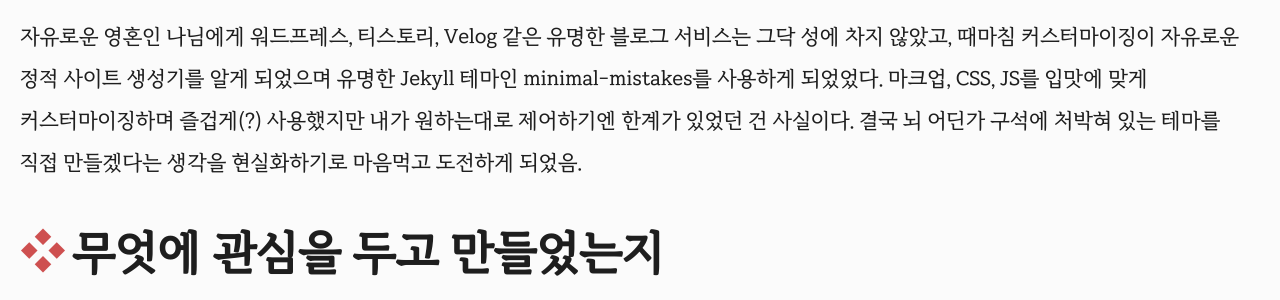
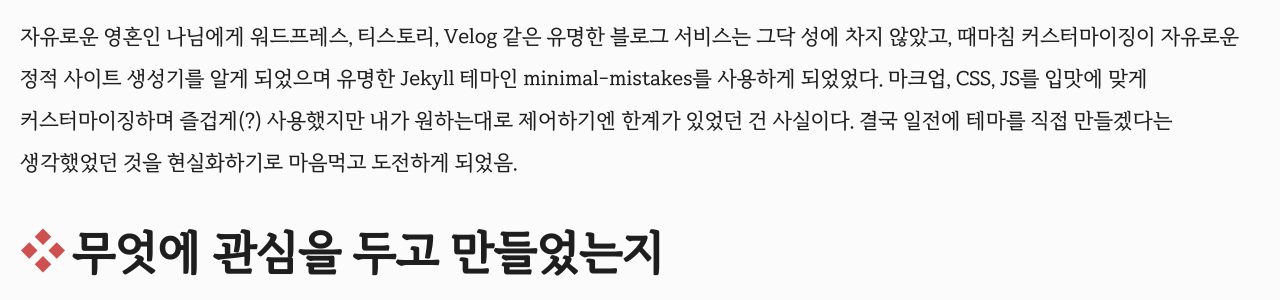
Before and after one commit to selosele/selosele.github.io, a Jekyll site: the page built from _posts/2020-06-24-made-jekyll-theme.md, in a window 1280 px wide. Shown: the part 758-1058 px from the top of the page. Built offline with Jekyll 4.4.1, drawn with Linux system fonts in a browser that asks for light colours; comment, search, counter and statistics services are not loaded; a style sheet for code colours, icons or effects is not loaded.

Commit message:
포스트 내용 수정

```diff
--- a/_posts/2020-06-24-made-jekyll-theme.md
+++ b/_posts/2020-06-24-made-jekyll-theme.md
@@ -21,7 +21,7 @@ post_dropcap: false
 
 ## 직접 만든 계기
 
-자유로운 영혼인 나님에게 워드프레스, 티스토리, Velog 같은 유명한 블로그 서비스는 그닥 성에 차지 않았고, 때마침 커스터마이징이 자유로운 정적 사이트 생성기를 알게 되었으며 유명한 Jekyll 테마인 minimal-mistakes를 사용하게 되었었다. 마크업, CSS, JS를 입맛에 맞게 커스터마이징하며 즐겁게(?) 사용했지만 내가 원하는대로 제어하기엔 한계가 있었던 건 사실이다. 결국 뇌 어딘가 구석에 처박혀 있는 테마를 직접 만들겠다는 생각을 현실화하기로 마음먹고 도전하게 되었음.
+자유로운 영혼인 나님에게 워드프레스, 티스토리, Velog 같은 유명한 블로그 서비스는 그닥 성에 차지 않았고, 때마침 커스터마이징이 자유로운 정적 사이트 생성기를 알게 되었으며 유명한 Jekyll 테마인 minimal-mistakes를 사용하게 되었었다. 마크업, CSS, JS를 입맛에 맞게 커스터마이징하며 즐겁게(?) 사용했지만 내가 원하는대로 제어하기엔 한계가 있었던 건 사실이다. 결국 일전에 테마를 직접 만들겠다는 생각했었던 것을 현실화하기로 마음먹고 도전하게 되었음.
 
 ## 무엇에 관심을 두고 만들었는지
 
```
Also changed, not shown: _posts/2020-04-11-making-jekyll-theme.md (+1 -1 lines).
